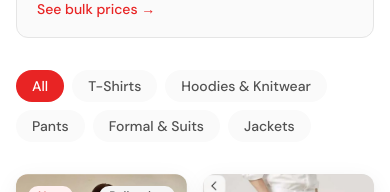
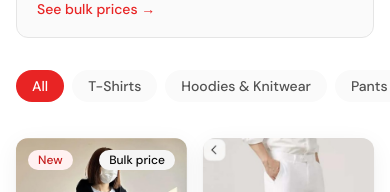
Before and after one commit to NAILLAHHHH/Tiger_E-commerce, a Next.js app in the folder frontend/: page /shop in a window 390 px wide. Shown: the part 511-703 px from the top of the page. Built offline with nearby package versions, Linux system fonts and the light colour scheme; no server answers.

Commit message:
fix: scroll shop categories sideways on small screens
Wrapping chips pushed the product grid far down the page once the store
had more than a few categories.

```diff
--- a/frontend/src/components/shop/ShopCategoryNav.tsx
+++ b/frontend/src/components/shop/ShopCategoryNav.tsx
@@ -23,11 +23,11 @@
   return (
     <nav
       aria-label="Shop categories"
-      className="flex flex-wrap gap-2"
+      className="-mx-4 flex gap-2 overflow-x-auto px-4 pb-1 [scrollbar-width:none] sm:mx-0 sm:flex-wrap sm:overflow-visible sm:px-0 [&::-webkit-scrollbar]:hidden"
     >
       <Link
         href={shopHref(undefined, searchQuery)}
-        className={`rounded-full px-4 py-1.5 text-sm font-medium transition-colors ${
+        className={`shrink-0 rounded-full px-4 py-1.5 text-sm font-medium transition-colors ${
           !activeSlug
             ? "bg-brand text-white"
             : "bg-gray-1 text-body hover:bg-gray-2"
@@ -39,7 +39,7 @@
         <Link
           key={cat.id}
           href={shopHref(cat.slug, searchQuery)}
-          className={`rounded-full px-4 py-1.5 text-sm font-medium transition-colors ${
+          className={`shrink-0 rounded-full px-4 py-1.5 text-sm font-medium transition-colors ${
             activeSlug === cat.slug
               ? "bg-brand text-white"
               : "bg-gray-1 text-body hover:bg-gray-2"
```
